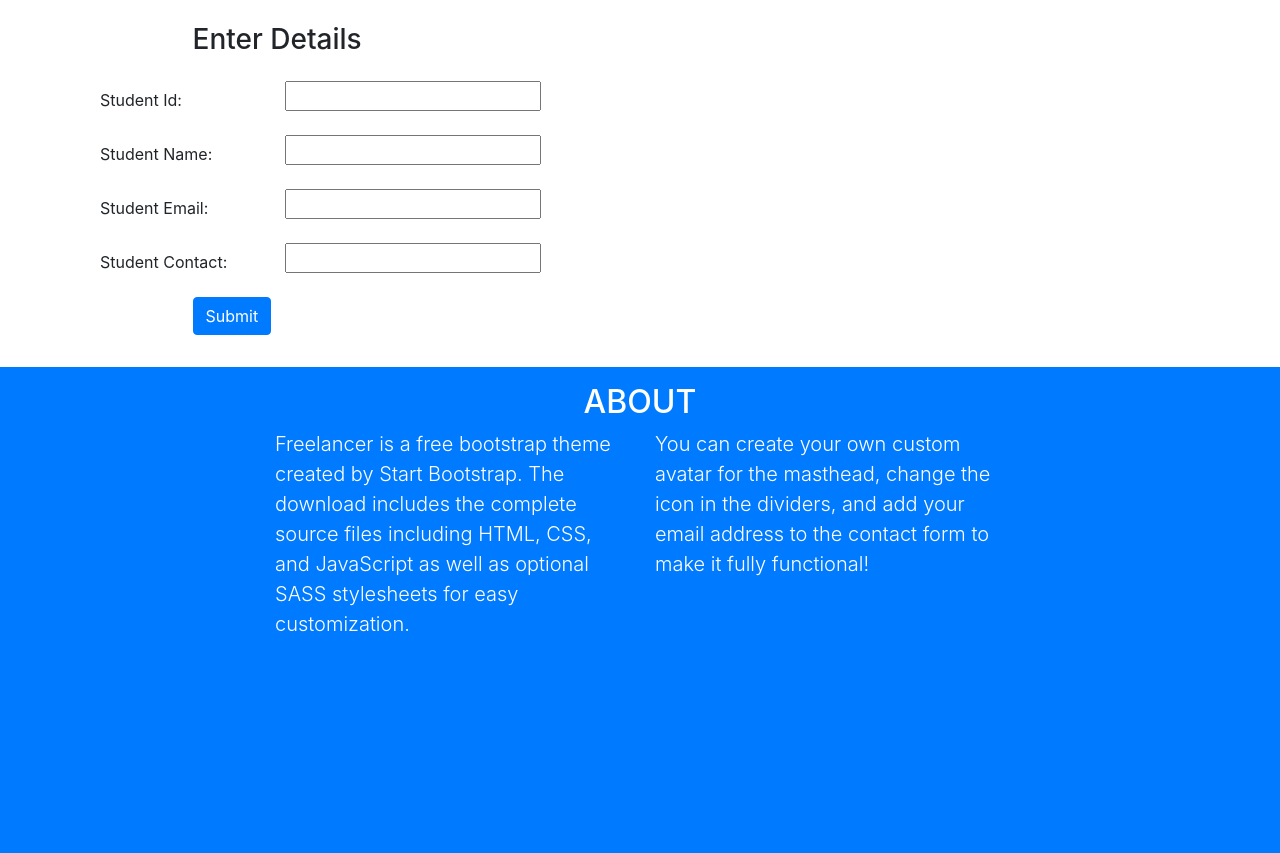
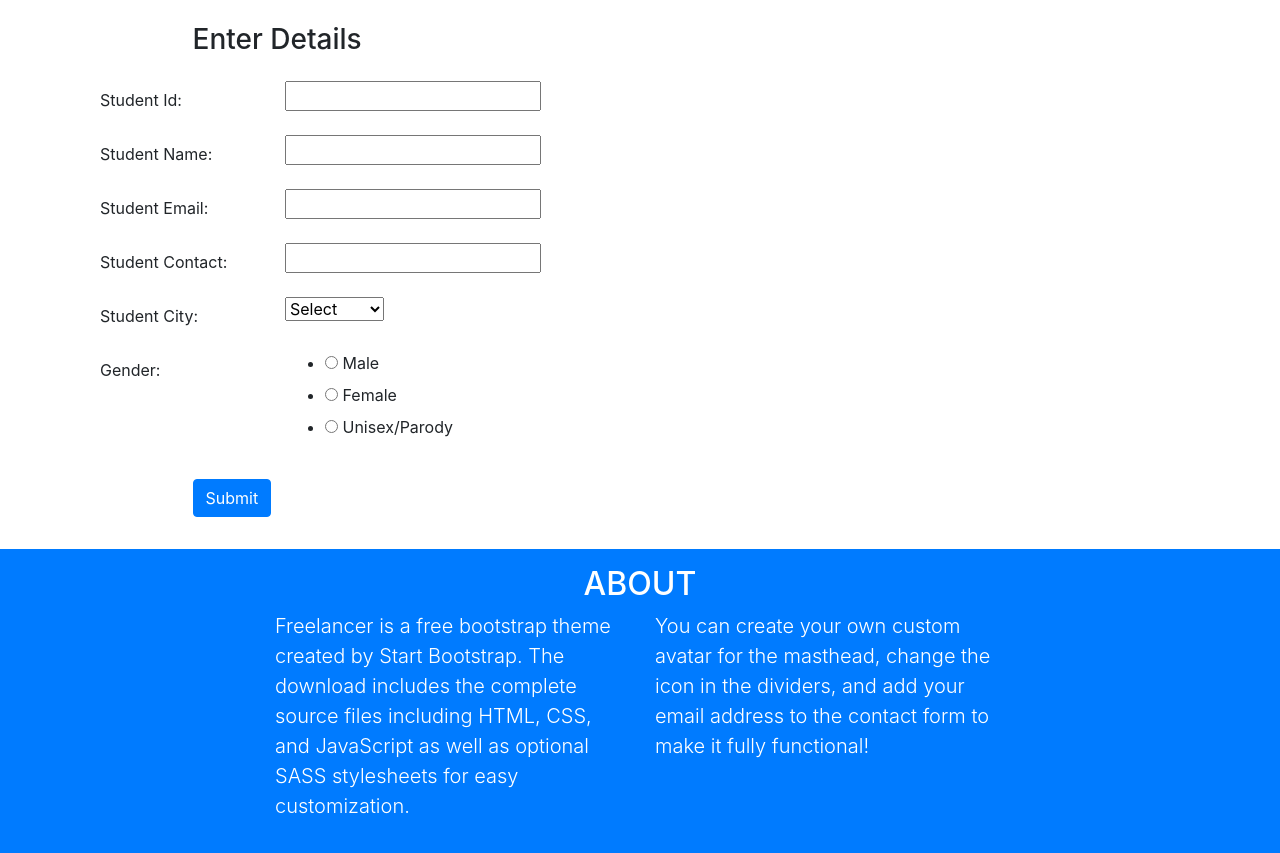
Before and after one commit to r-poornimashetty/python-website, a Django app: page /studentform/ in a window 1280 px wide. Shown: the part 547-1400 px from the top of the page. Before the commit the page ends 1179 px from the top, so only its background shows below. Run offline with Django 3.2, Linux system fonts and the light colour scheme; some libraries are stand-ins or nearby versions.

Commit message:
second commit

```diff
--- a/job/forms.py
+++ b/job/forms.py
@@ -15,4 +15,6 @@ class StudentForm(forms.ModelForm):
 
     class Meta:
         model = Student
-        fields = "__all__"
+        # fields = "__all__"
+        fields = ['sid', 'sname', 'semail', 'scontact', 'scity', 'gender']
+        widgets = {'gender': forms.RadioSelect}
--- a/job/models.py
+++ b/job/models.py
@@ -14,12 +14,23 @@ class Job(models.Model):
     def __str__(self):
         return self.summary
 
+CITY_CHOICES= [
+    ('Select', 'Select'),
+    ('Bangalore', 'Bangalore'),
+    ('Kolar', 'Kolar'),
+    ('Mysore', 'Mysore'),
+    ('Mandya', 'Mandya'),
+    ]
 
 class Student(models.Model):
     sid = models.CharField(max_length=20)
     sname = models.CharField(max_length=100)
     semail = models.EmailField()
     scontact = models.CharField(max_length=15)
+    scity= models.CharField(max_length=6, choices=CITY_CHOICES, default='select')
+    GENDER_CHOICES = (('M', 'Male'), ('F', 'Female'), ('U', 'Unisex/Parody'))
+    gender = models.CharField(max_length=1, choices=GENDER_CHOICES, default='')
+
 
     class Meta:
         db_table = "student"
--- a/job/templates/jobs/student_details.html
+++ b/job/templates/jobs/student_details.html
@@ -1,5 +1,6 @@
 {% extends 'base.html' %}
        {% block content %}
+       {% load %}
 
             <div class="col-sm-12">
                 <!-- Portfolio Section Heading -->
@@ -15,6 +16,8 @@
                         <th>Student Name</th>
                         <th>Student Email</th>
                         <th>Student Contact</th>
+                        <th>Student City</th>
+                        <th>Student Gender</th>
                         <th>actions</th>
                     </tr>
                     </thead>
@@ -25,6 +28,8 @@
                         <td>{{ student.sname }}</td>
                         <td>{{ student.semail }}</td>
                         <td>{{ student.scontact }}</td>
+                        <td>{{ student.scity }}</td>
+                        <td>{{ student.gender }}</td>
                         <td>
                             <a href="/studentedit/{{ student.id }}"><span class="glyphicon glyphicon-pencil" >Edit</span></a>  |
                             <a href="/delete/{{ student.id }}">Delete</a>
--- a/job/templates/jobs/studentform.html
+++ b/job/templates/jobs/studentform.html
@@ -38,6 +38,20 @@
                   {{ form.scontact }}
                 </div>
               </div>
+              <div class="form-group row">
+                <label class="col-sm-2 col-form-label">Student City:</label>
+                <div class="col-sm-4">
+                  {{ form.scity }}
+                </div>
+              </div>
+              <div class="form-group row">
+                <label class="col-sm-2 col-form-label">Gender:</label>
+                <div class="col-sm-4">
+                  {{ form.gender }}
+                </div>
+
+
+              </div>
                 <div class="form-group row">
                 <label class="col-sm-1 col-form-label"></label>
                 <div class="col-sm-4">
--- a/job/views.py
+++ b/job/views.py
@@ -13,6 +13,7 @@ from .models import Job, Student
 from .forms import ContactForm, StudentForm
 from django.core.paginator import Paginator, EmptyPage, PageNotAnInteger
 from .filters import UserFilter
+from django_filters.rest_framework import DjangoFilterBackend, FilterSet
 
 # Create your views here.
 def home(request):
@@ -94,6 +95,7 @@ def std(request):
             form = StudentForm()
     return render(request, 'jobs/studentform.html', {'form':form})
 
+
 def studentdetails(request):
     students = Student.objects.all()
     paginator = Paginator(students, 10)
```
Also changed, not shown: job/templates/jobs/edit_student.html (+13 -0 lines), job/migrations/0003_student_scity.py (added), job/migrations/0004_student_gender.py (added), job/migrations/0005_auto_20190613_1230.py (added), job/migrations/0006_auto_20190613_1256.py (added), job/migrations/0007_auto_20190613_1258.py (added), job/migrations/0008_auto_20190613_1301.py (added).
